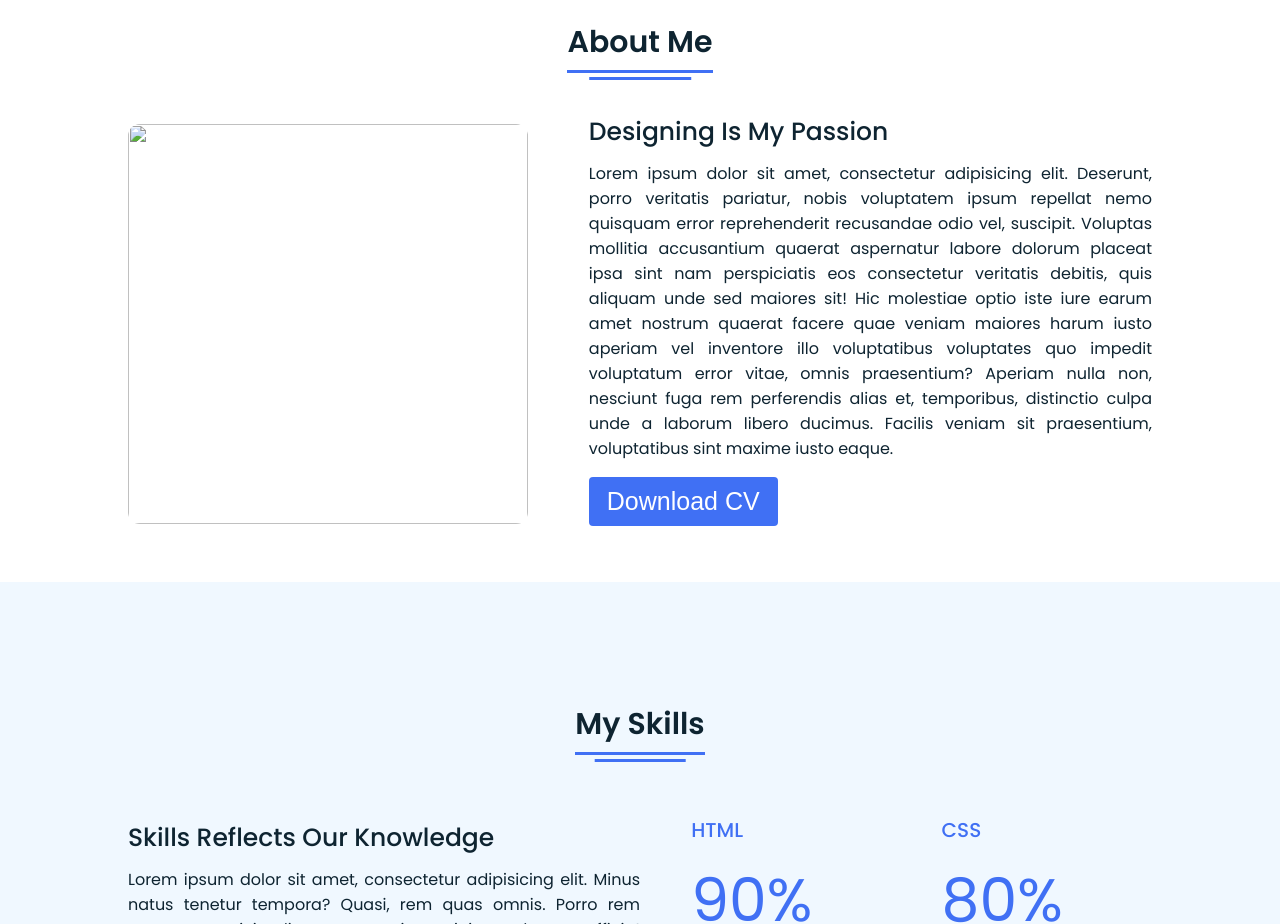
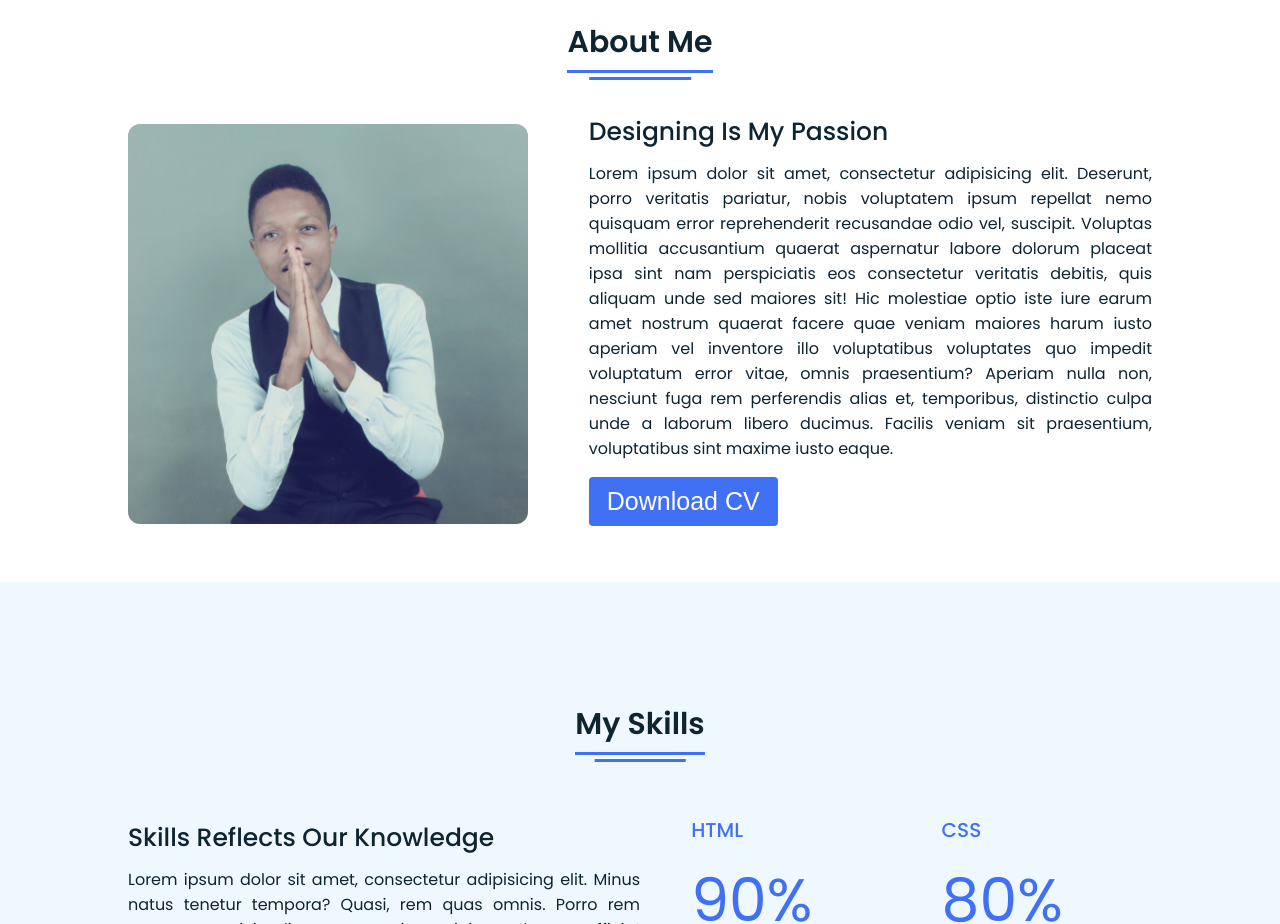
Before and after one commit to Zeeedddddd/jesus, a plain HTML site: page index.html in a window 1280 px wide. Shown: the part 860-1784 px from the top of the page. Drawn offline with Linux system fonts and the light colour scheme.

Commit message:
Update index.html

```diff
--- a/index.html
+++ b/index.html
@@ -60,7 +60,7 @@
         <div class="title"><span>About Me</span></div>
         <div class="about-details">
           <div class="left">
-            <img src="back.jpg" alt="" />
+            <img src="./Images/back.jpg" alt="" />
           </div>
           <div class="right">
             <div class="topic">Designing Is My Passion</div>
```
